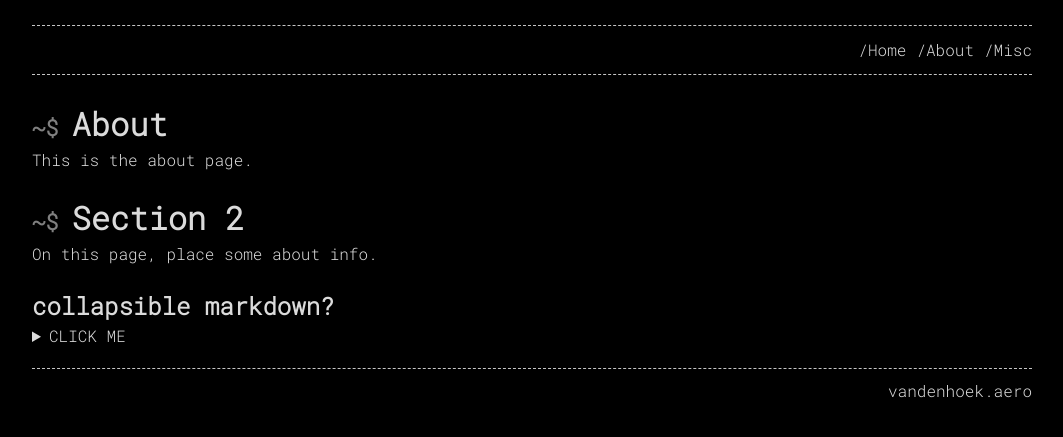
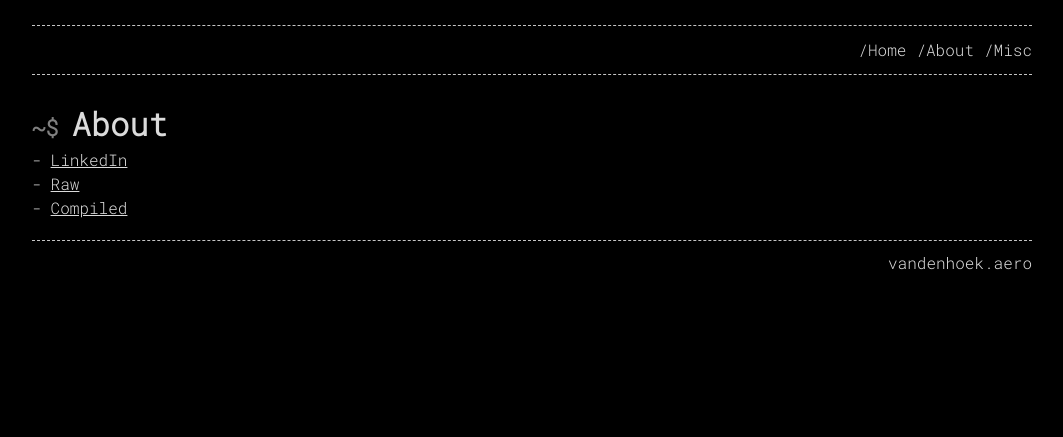
Before and after one commit to mvdhoek/mvdhoek.github.io, a Jekyll site: the page built from about.md, in a window 1280 px wide. Shown: the top 437 px of the page, without its empty margins (108-1171 px from the left). Built offline with Jekyll 4.4.1, drawn with Linux system fonts in a browser that asks for light colours; nearby versions of some CDN libraries.

````diff
--- a/about.md
+++ b/about.md
@@ -5,22 +5,6 @@ title: /About
 
 # About
 
-This is the about page.
-
-# Section 2
-
-On this page, place some about info.
-
-## collapsible markdown?
-
-<details><summary>CLICK ME</summary>
-<p>
-
-#### yes, even hidden code blocks!
-
-```
-print("hello world!")
-```
-
-</p>
-</details>
+- [LinkedIn](https://marlon.vandenhoek.aero)
+- [Raw](link_to_json)
+- [Compiled](link_to_compiled)
````
